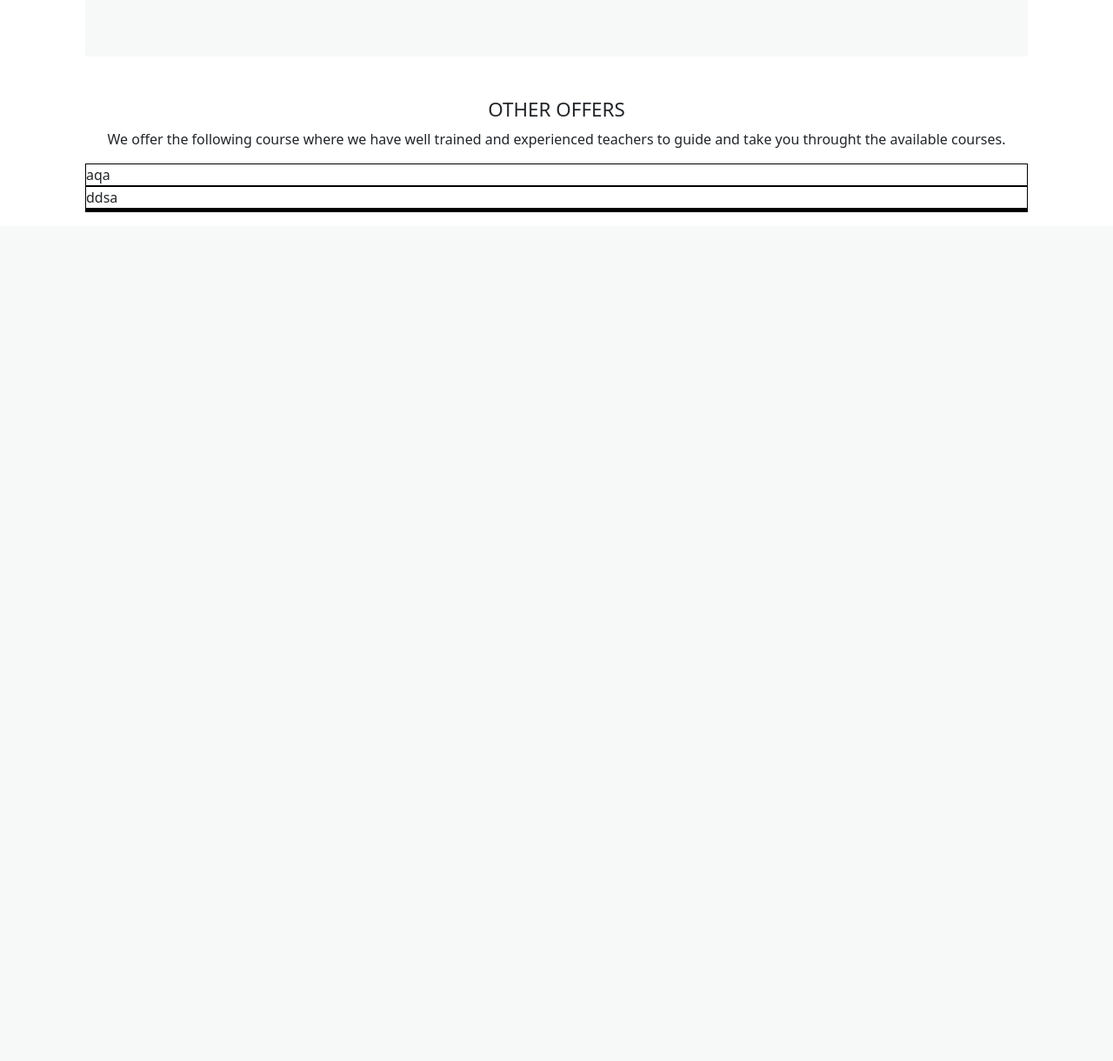
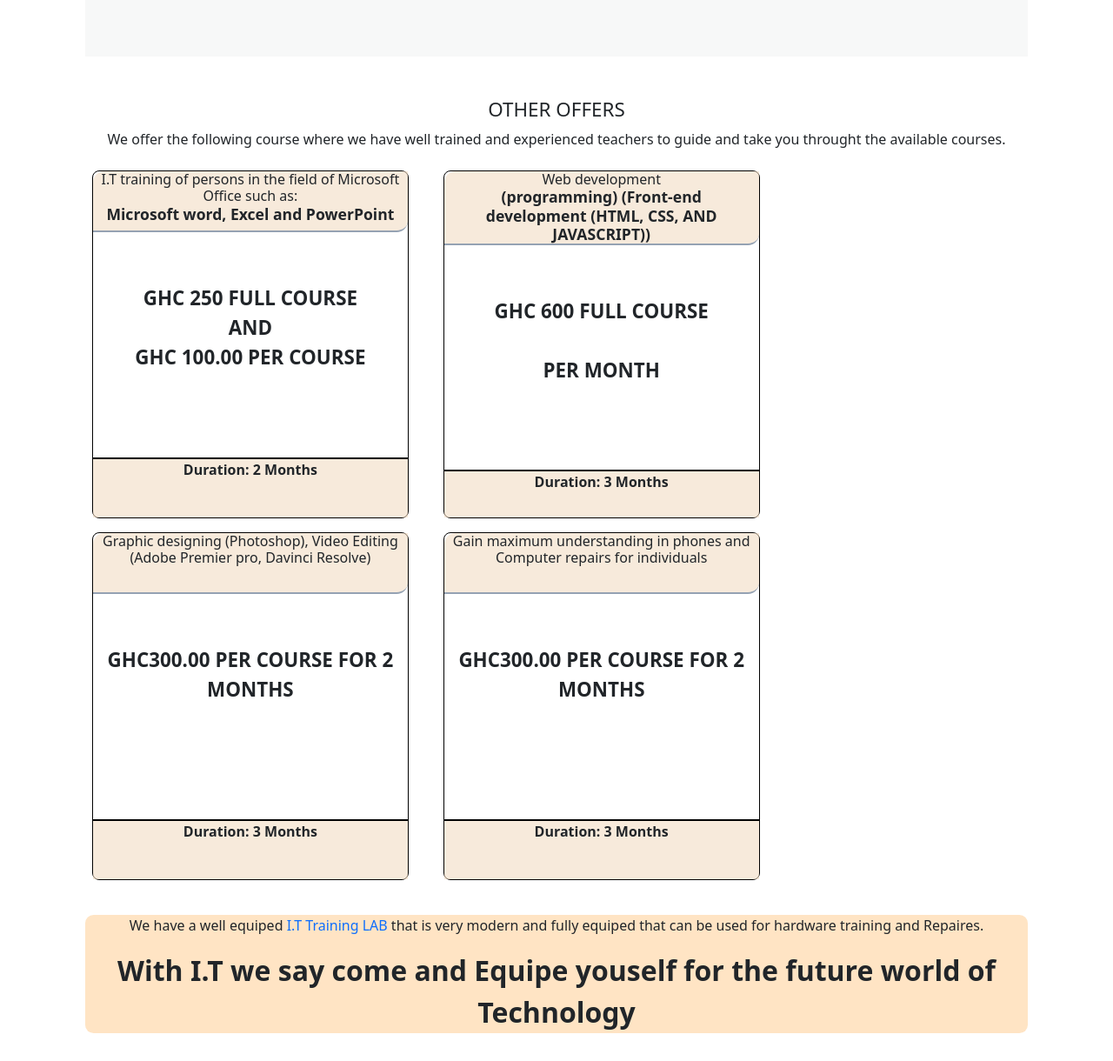
Before and after one commit to Naatikyere/NVTI, a plain HTML site: page information technology.html in a window 1280 px wide. Shown: the part 2359-3579 px from the top of the page at 87% size. Before the commit the page ends 2619 px from the top, so only its background shows below. Drawn offline with Linux system fonts and the light colour scheme.

Commit message:
done with I.T deptment

```diff
--- a/information technology.html
+++ b/information technology.html
@@ -141,11 +141,78 @@
             teachers to guide and take you throught the available courses.
           </p>
         </div>
-        <div class="col">
-          <div class="things">aqa</div>
-          <div class="things">ddsa</div>
-          <div class="things"></div>
-          <div class="things"></div>
+        <div class="row">
+          <div class="col-md-3 things">
+            <div class="program">
+
+              <h2 class="name">I.T training of persons in the field of Microsoft Office such as: <br>
+                <span class="works" > Microsoft word, Excel and PowerPoint</span>
+              </h2>
+                <p class="program_amt">GHC 250 full course <br>
+                  AND
+                   <br>
+
+                   GHC 100.00 per course
+                </p>
+                <p class="duration">Duration: 2 Months</p>
+              </div>
+
+            </div>
+          <div class="col-md-3 things">
+            <div class="program">
+
+              <h2 class="name">Web development
+                                <br>
+
+                <span class="works" > (programming) (Front-end development (HTML, CSS, AND JAVASCRIPT))</span>
+              </h2>
+                <p class="program_amt">GHC 600 full course <br>
+
+                   <br>
+
+                   per month
+
+                   <br>
+                   <br>
+                </p>
+                <p class="duration">Duration: 3 Months</p>
+              </div>
+          </div>
+          <div class="col-md-3 things">
+            <div class="program">
+
+              <h2 class="name">Graphic designing (Photoshop), Video Editing (Adobe Premier pro, Davinci Resolve)
+                                <br>
+
+                <span class="works" > </span>
+              </h2>
+                <p class="program_amt">Ghc300.00 per course for 2 months   <br>
+                   <br>
+                </p>
+                <p class="duration">Duration: 3 Months</p>
+              </div>
+          </div>
+          <div class="col-md-3 things">
+            <div class="program">
+
+              <h2 class="name"> Gain maximum understanding in phones and Computer repairs for individuals
+                                <br>
+
+                <span class="works" > </span>
+              </h2>
+                <p class="program_amt">Ghc300.00 per course for 2 months   <br>
+                   <br>
+                </p>
+                <p class="duration">Duration: 3 Months</p>
+              </div>
+          </div>
+
+        </div>
+        <div class="advert"><p>We have a well equiped <a href="#">I.T Training LAB</a> that is very modern
+          and fully equiped that can be used for hardware training and Repaires. </p>
+          <p class="motor">With I.T we say come and Equipe youself for the future world of
+            Technology
+          </p>
         </div>
         <div class="tution"></div>
       </section>
--- a/information.css
+++ b/information.css
@@ -201,5 +201,63 @@ li a {
   font-size: 1.4em;
 }
 .things {
+  width: calc(25% - 0.5em);
+  margin: 0.5em;
+  flex-wrap: wrap;
+  flex-basis: 35%;
+}
+/* each program that we offering */
+.program {
+  display: flex;
+  flex-direction: column;
   border: 1.4px solid black;
+  border-radius: 0.5em;
+  height: 50vh;
 }
+.name {
+  font-size: 2em;
+  width: 100%;
+  border-bottom: 2px solid #95a2b3;
+  background-color: rgba(240, 218, 191, 0.557);
+  height: 15vh;
+  font-size: 1em;
+  text-align: center;
+  padding: 0 0.5em 0 0.5em;
+  flex: 1;
+  border-radius: 0.8em 0;
+}
+.works {
+  font-weight: 700;
+  font-size: 1.1em;
+}
+.program_amt {
+  text-align: center;
+  flex: 2;
+  margin: 2.3em 0 2em 0;
+  font-weight: 600;
+  text-transform: uppercase;
+  font-size: 1.4em;
+}
+
+.duration {
+  border-top: 2px solid black;
+  justify-content: flex-end;
+  flex: 1;
+  background-color: rgba(240, 218, 191, 0.557);
+  margin: 0;
+  text-align: center;
+  margin-top: 1.2em;
+  font-weight: 700;
+}
+/* adverting ourself */
+.advert {
+  margin-top: 2em;
+  font-size: 1em;
+  background-color: bisque;
+  text-align: center;
+  border-radius: 0.6em;
+}
+.motor {
+  font-weight: 800;
+  font-size: 2em;
+}
```
